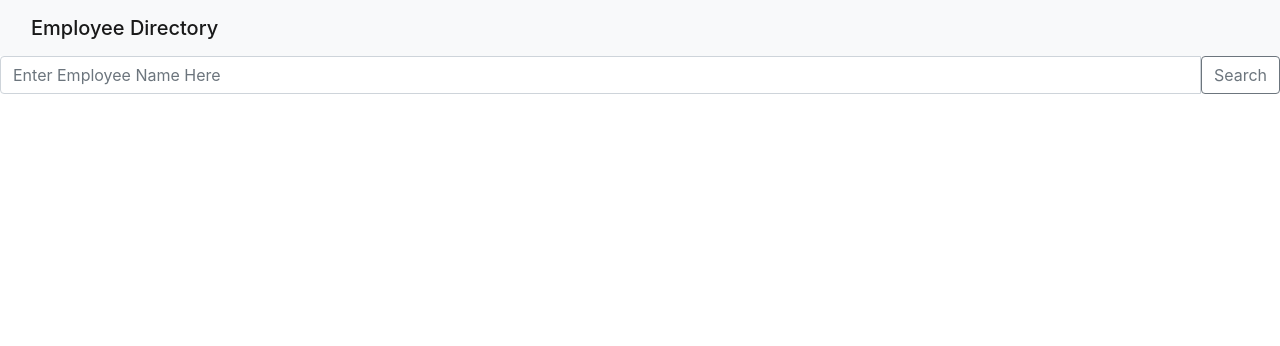
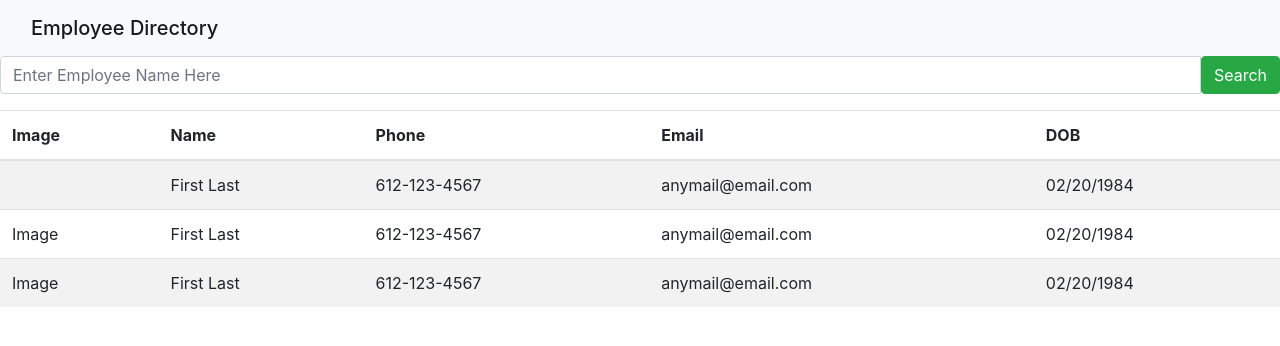
Before and after one commit to jimnguyen220/directory-React, a React (Create React App) app in the folder directory-app/: page / in a window 1280 px wide. Shown: the top 346 px of the page. Built offline with nearby package versions, Linux system fonts and the light colour scheme; no server answers.

Commit message:
updated Table, starting API

```diff
--- a/directory-app/src/components/Search/index.js
+++ b/directory-app/src/components/Search/index.js
@@ -11,7 +11,7 @@ const Search = () => {
                     placeholder="Enter Employee Name Here"
                     id="search"
                 />
-                <button className="btn btn-outline-secondary"
+                <button className="btn btn-success"
                 type="button"
                 id="button-addon2">Search</button>
             </div>
--- a/directory-app/src/components/Table/index.js
+++ b/directory-app/src/components/Table/index.js
@@ -1,16 +1,67 @@
-import React from "react";
+import React, { Component }from "react";
 import "./style.css";
+import API from "../../utils/API"
 
-const Table = () => {
+class Table extends Component {
+    state = {
+        image: "",
+    };
+
+    componentDidMount() {
+        this.getEmployee();
+    }
+
+    getEmployee = () => {
+        API.getUsers()
+        .then(res =>
+            // console.log(res)
+            this.setState({
+                image: res.data.data.results
+            })
+        )
+        .catch(err => console.log(err));
+    }
+
+    render() {
     return (
-    <table className="table table-striped">
-        <thead>
-            <tr>
+            <table className="table table-striped">
+                <thead>
+                    <tr>
+                        <th scope="col">Image</th>
+                        <th scope="col">Name</th>
+                        <th scope="col">Phone</th>
+                        <th scope="col">Email</th>
+                        <th scope="col">DOB</th>
+                    </tr>
+                </thead>
+                <tbody>
+                    <tr>
+                        <td>{this.state.image}</td>
+                        <td>First Last</td>
+                        <td>612-123-4567</td>
+                        <td>anymail@email.com</td>
+                        <td>02/20/1984</td>
+                    </tr>
+                    <tr>
+                        <td>Image</td>
+                        <td>First Last</td>
+                        <td>612-123-4567</td>
+                        <td>anymail@email.com</td>
+                        <td>02/20/1984</td>
+                    </tr>
+                    <tr>
+                        <td>Image</td>
+                        <td>First Last</td>
+                        <td>612-123-4567</td>
+                        <td>anymail@email.com</td>
+                        <td>02/20/1984</td>
+                    </tr>
+                </tbody>
+            </table>
+        );
 
-            </tr>
-        </thead>
-    </table>
-    )
+    }
+
 }
 
 export default Table;
--- a/directory-app/src/utils/API.js
+++ b/directory-app/src/utils/API.js
@@ -1 +1,7 @@
 import axios from "axios";
+
+export default {
+    getUsers: function() {
+        return axios.get("https://randomuser.me/api/?results=25")
+    }
+}
```
